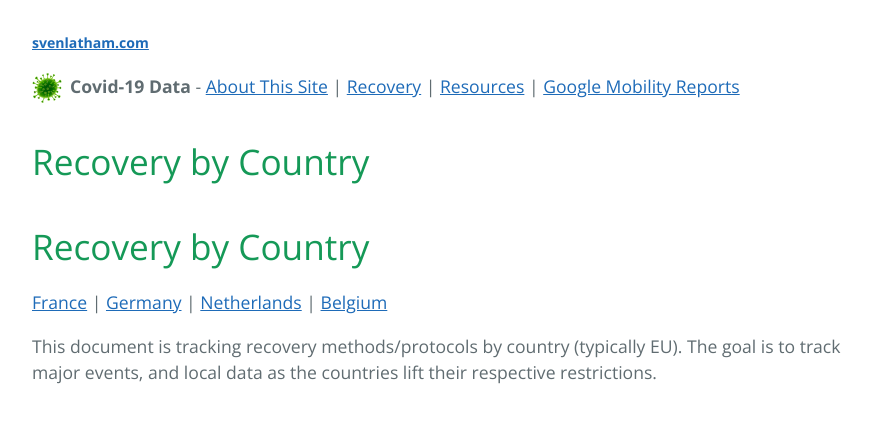
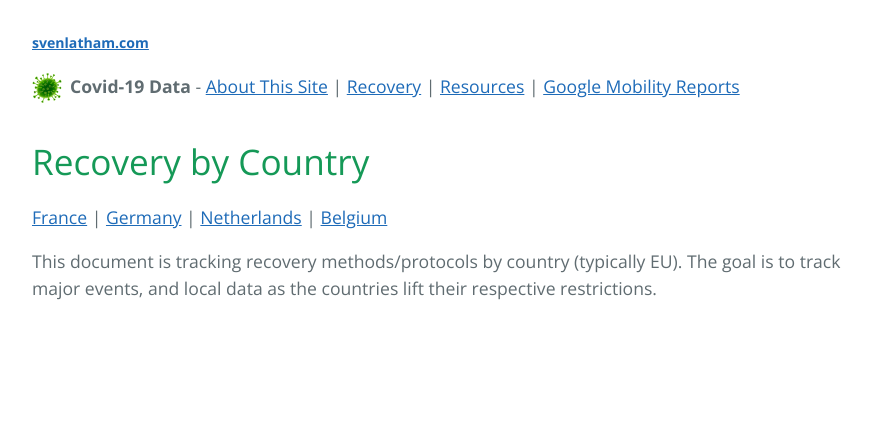
Before and after one commit to svenlatham/svenlatham-website, a Jekyll site: the page built from covid19/recovery/index.html, in a window 1280 px wide. Shown: the top 423 px of the page, without its empty margins (192-1064 px from the left). Built offline with Jekyll 4.4.1, drawn with Linux system fonts in a browser that asks for light colours.

Commit message:
Removed duplicate page title

```diff
--- a/covid19/recovery/index.html
+++ b/covid19/recovery/index.html
@@ -4,8 +4,6 @@ layout: default
 
 {% include covid-menu.html %}
 
-<h1>Recovery by Country</h1>
-
 {% include covid-recovery-menu.html %}
 
 <p>This document is tracking recovery methods/protocols by country (typically EU). The goal is to track major events,
```
